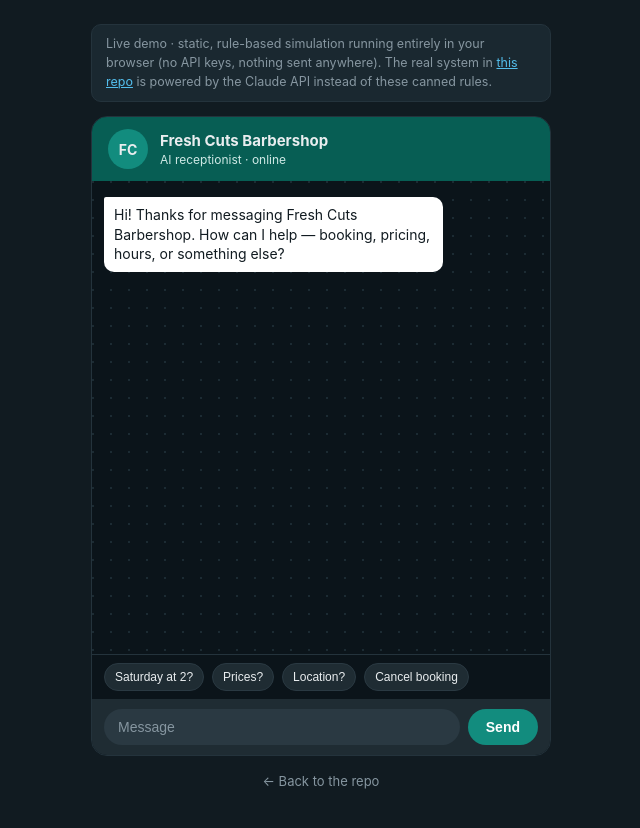
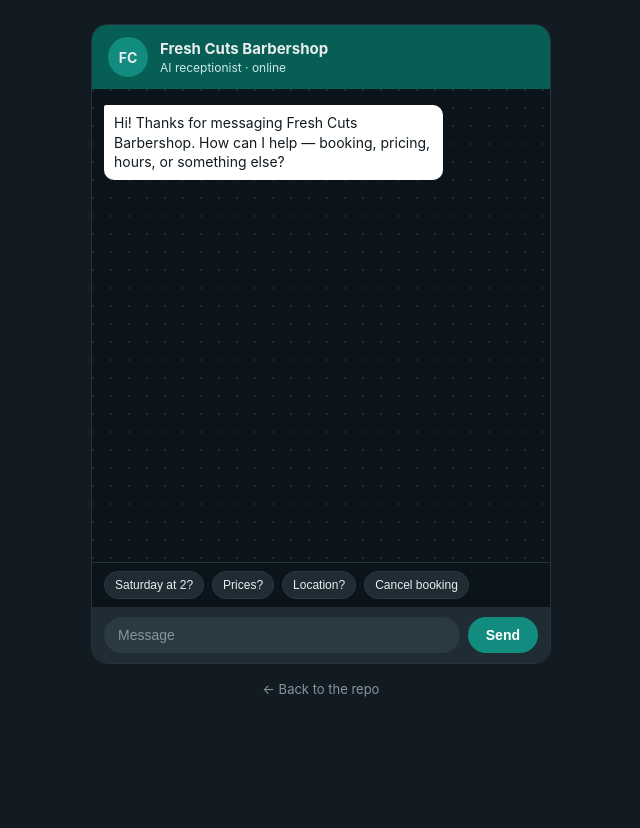
Before and after one commit to modiegi123/ai-receptionist, a website: page docs/index.html in a window 1280 px wide. Shown: the whole page, without its empty margins (319-959 px from the left). After the commit the page ends 800 px from the top, so only its background shows below. Drawn offline with Linux system fonts and the light colour scheme.

Commit message:
Remove demo disclaimer banner from live demo page

```diff
--- a/docs/index.html
+++ b/docs/index.html
@@ -10,12 +10,6 @@
 <body>
 
 <div class="page">
-  <p class="demo-banner">
-    Live demo &middot; static, rule-based simulation running entirely in your browser (no API keys, nothing sent anywhere).
-    The real system in <a href="https://github.com/modiegi123/ai-receptionist" target="_blank" rel="noopener">this repo</a>
-    is powered by the Claude API instead of these canned rules.
-  </p>
-
   <div class="phone">
     <div class="chat-header">
       <div class="avatar">FC</div>
--- a/docs/style.css
+++ b/docs/style.css
@@ -31,21 +31,6 @@ body {
   flex-direction: column;
   align-items: stretch;
   gap: 14px;
-}
-
-.demo-banner {
-  font-size: 12.5px;
-  line-height: 1.5;
-  color: var(--muted);
-  background: #1a2830;
-  border: 1px solid #24333c;
-  border-radius: 10px;
-  padding: 10px 14px;
-  margin: 0;
-}
-
-.demo-banner a {
-  color: #53bdeb;
 }
 
 .phone {
```
